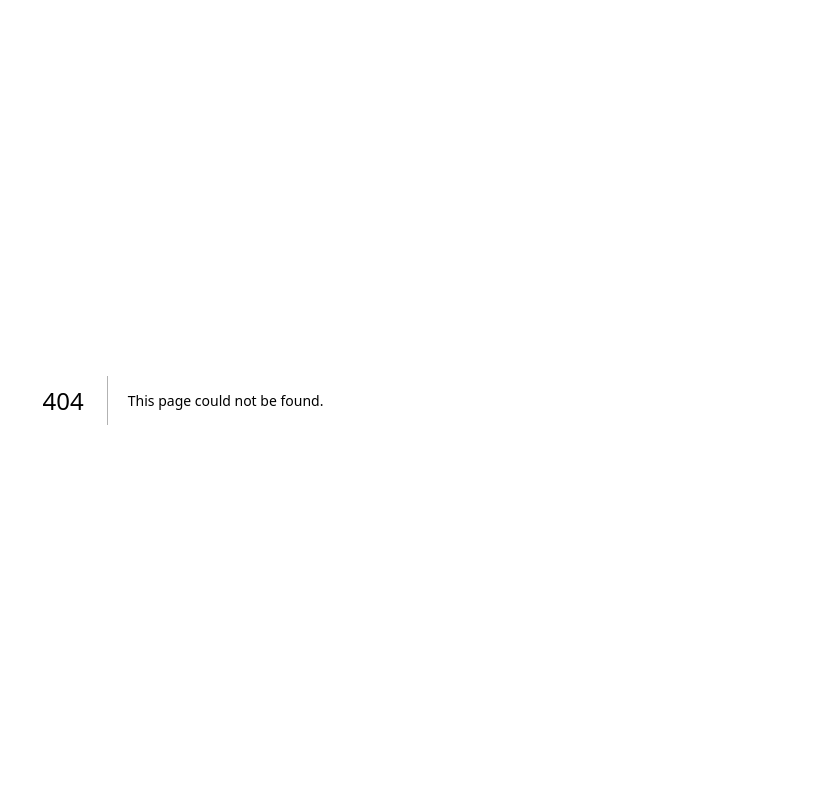
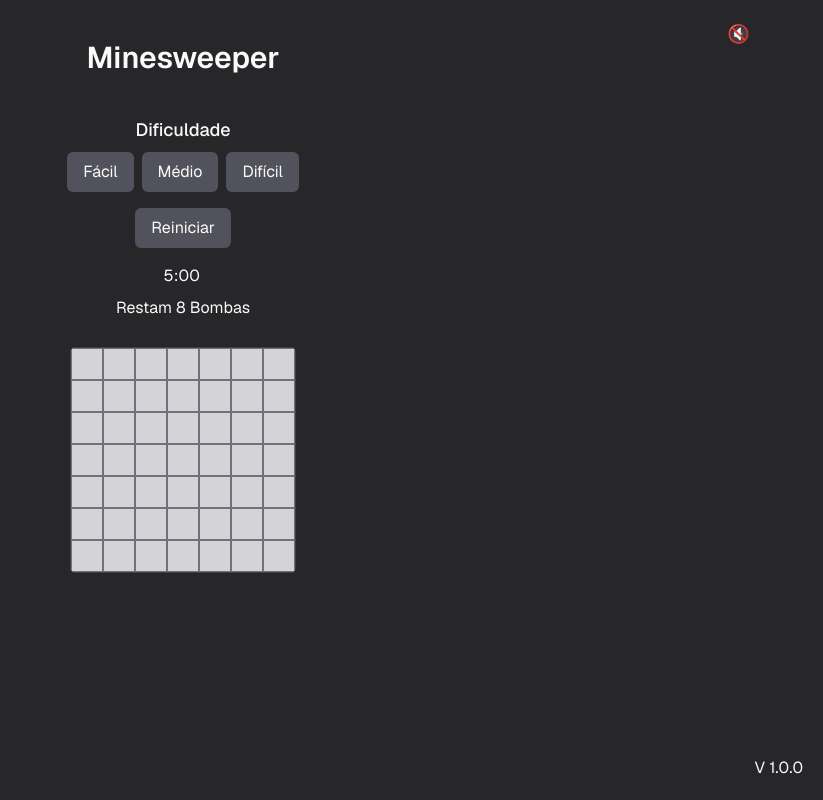
Before and after one commit to CaioMMendes/mineSweeper, a Next.js app: page /1 in a window 1280 px wide. Before the commit this address had no page. Shown: the whole page, without its empty margins (457-1280 px from the left). Built offline with nearby package versions, Linux system fonts and the light colour scheme.

Commit message:
feat: now difficulty is handled by url

```diff
--- a/src/app/(home)/page.tsx
+++ b/src/app/(home)/page.tsx
@@ -1,20 +1,5 @@
-import { Board } from "../components/board"
-import { ChangeVolume } from "../components/changeVolume"
+import { redirect } from "next/navigation"
 
 export default function Home() {
-  return (
-    <div className="flex flex-col min-h-screen items-center justify-center text-zinc-50 font-sans bg-zinc-800">
-      <div className="flex relative w-full flex-1 flex-col py-10 px-10 gap-10 text-zinc-50 bg-zinc-800 sm:items-start">
-        <ChangeVolume />
-        <h1 className="text-3xl font-semibold w-full text-center">
-          Minesweeper
-        </h1>
-        <Board />
-      </div>
-
-      <footer className="w-full flex items-center justify-end p-5">
-        <p>V 1.0.0</p>
-      </footer>
-    </div>
-  )
+  redirect("/medium")
 }
--- /dev/null
+++ b/src/app/[difficulty]/page.tsx
@@ -0,0 +1,30 @@
+import { Board } from "../components/board"
+import { ChangeVolume } from "../components/changeVolume"
+import { parseDifficulty } from "../utils/parseDifficulty"
+
+type Props = {
+  params: {
+    difficulty: "easy" | "medium" | "hard"
+  }
+}
+
+export default async function Page({ params }: Props) {
+  const { difficulty } = await params
+
+  const parsedDifficulty = parseDifficulty(difficulty)
+  return (
+    <div className="flex flex-col min-h-screen items-center justify-center text-zinc-50 font-sans bg-zinc-800">
+      <div className="flex relative w-full flex-1 flex-col py-10 px-10 gap-10 text-zinc-50 bg-zinc-800 sm:items-start">
+        <ChangeVolume />
+        <h1 className="text-3xl font-semibold w-full text-center">
+          Minesweeper
+        </h1>
+        <Board difficulty={parsedDifficulty} />
+      </div>
+
+      <footer className="w-full flex items-center justify-end p-5">
+        <p>V 1.0.0</p>
+      </footer>
+    </div>
+  )
+}
--- a/src/app/components/board/board.model.tsx
+++ b/src/app/components/board/board.model.tsx
@@ -1,11 +1,8 @@
 import { BoardDifficulty } from "@/app/hooks/useBoard/types/boardTypes"
 import { useBoard } from "@/app/hooks/useBoard/useBoard"
 import { formatTimeMinSeconds } from "@/app/utils/formatTimeMinSeconds"
-import { useState } from "react"
 
-export function useBoardModel() {
-  const [dificulty, setDificulty] = useState<BoardDifficulty>("medium")
-
+export function useBoardModel(difficulty: BoardDifficulty) {
   //todo colocar para pegar a dificuldade pela url, assim da pra mandar link com a dificuldade certa
 
   const {
@@ -24,7 +21,7 @@ export function useBoardModel() {
     openNumberCell,
     checkCanMarkRoundCells,
     markRoundCells,
-  } = useBoard(dificulty)
+  } = useBoard(difficulty)
   const { min, seconds } = formatTimeMinSeconds(timeLeft)
 
   const colsClass: Record<number, string> = {
@@ -56,7 +53,6 @@ export function useBoardModel() {
     resetGame,
     handleMarkCell,
     handleBoardContextMenu,
-    setDificulty,
     checkCanOpenNumberCell,
     openNumberCell,
     checkCanMarkRoundCells,
--- a/src/app/components/board/board.types.tsx
+++ b/src/app/components/board/board.types.tsx
@@ -1,3 +1,8 @@
+import { BoardDifficulty } from "@/app/hooks/useBoard/types/boardTypes"
 import { useBoardModel } from "./board.model"
 
 export type BoardViewProps = ReturnType<typeof useBoardModel>
+
+export type BoardProps = {
+  difficulty: BoardDifficulty
+}
--- a/src/app/components/board/board.view.tsx
+++ b/src/app/components/board/board.view.tsx
@@ -6,6 +6,7 @@ import { Cell } from "../cell"
 import { LoseModal } from "../loseModal"
 import { VictoryModal } from "../victoryModal"
 import { BoardViewProps } from "./board.types"
+import { redirect } from "next/navigation"
 
 export function BoardView({
   board,
@@ -22,7 +23,6 @@ export function BoardView({
   openCell,
   isEndGame,
   colClass,
-  setDificulty,
   checkCanOpenNumberCell,
   openNumberCell,
   checkCanMarkRoundCells,
@@ -33,9 +33,9 @@ export function BoardView({
       <div className="flex flex-col w-full justify-center items-center gap-2">
         <p className="text-lg font-medium"> Dificuldade</p>
         <div className="flex gap-2 items-center">
-          <Button onClick={() => setDificulty("easy")}>Fácil</Button>
-          <Button onClick={() => setDificulty("medium")}>Médio</Button>
-          <Button onClick={() => setDificulty("hard")}>Difícil</Button>
+          <Button onClick={() => redirect("/easy")}>Fácil</Button>
+          <Button onClick={() => redirect("/medium")}>Médio</Button>
+          <Button onClick={() => redirect("/hard")}>Difícil</Button>
         </div>
       </div>
       <div className="flex w-full justify-center">
--- a/src/app/components/board/index.tsx
+++ b/src/app/components/board/index.tsx
@@ -1,10 +1,11 @@
 "use client"
 
 import { useBoardModel } from "./board.model"
+import { BoardProps } from "./board.types"
 import { BoardView } from "./board.view"
 
-export function Board() {
-  const { ...props } = useBoardModel()
+export function Board({ difficulty }: BoardProps) {
+  const { ...props } = useBoardModel(difficulty)
 
   return <BoardView {...props} />
 }
```
